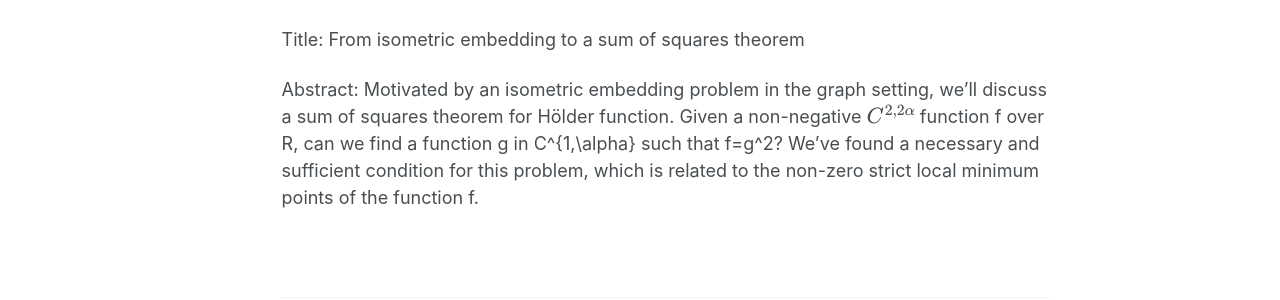
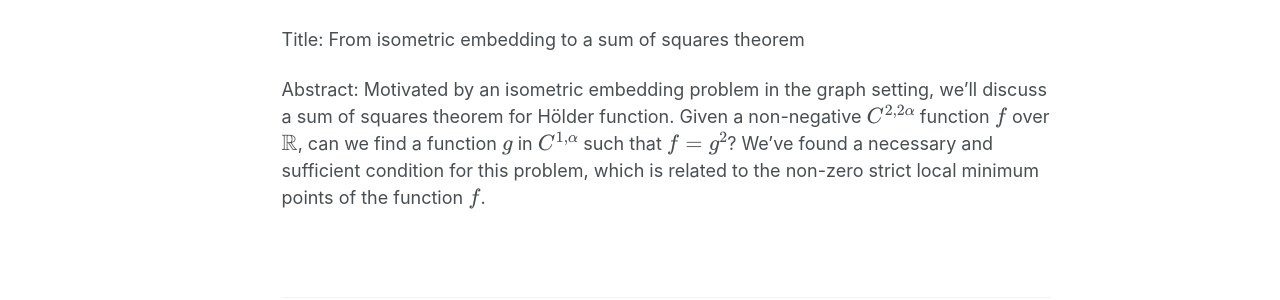
Before and after one commit to zhc515/zhc515.github.io, a Jekyll site: the page built from _talks/2022-10-26.md, in a window 1280 px wide and 948 px high. Shown: the part 177-477 px from the top of the window. Built offline with Jekyll 4.4.1, drawn with Linux system fonts in a browser that asks for light colours.

Commit message:
Update 2022-10-26.md

```diff
--- a/_talks/2022-10-26.md
+++ b/_talks/2022-10-26.md
@@ -10,4 +10,4 @@ location: "Montreal, Canada"
 
 Title: From isometric embedding to a sum of squares theorem
 
-Abstract: Motivated by an isometric embedding problem in the graph setting, we'll discuss a sum of squares theorem for Hölder function. Given a non-negative \\(C^{2,2\alpha}\\) function f over R, can we find a function g in C^{1,\alpha} such that f=g^2? We've found a necessary and sufficient condition for this problem, which is related to the non-zero strict local minimum points of the function f.
+Abstract: Motivated by an isometric embedding problem in the graph setting, we'll discuss a sum of squares theorem for Hölder function. Given a non-negative \\(C^{2,2\alpha}\\) function \\(f\\) over \\(\mathbb{R}\\), can we find a function \\(g\\) in \\(C^{1,\alpha}\\) such that \\(f=g^2\\)? We've found a necessary and sufficient condition for this problem, which is related to the non-zero strict local minimum points of the function \\(f\\).
```
